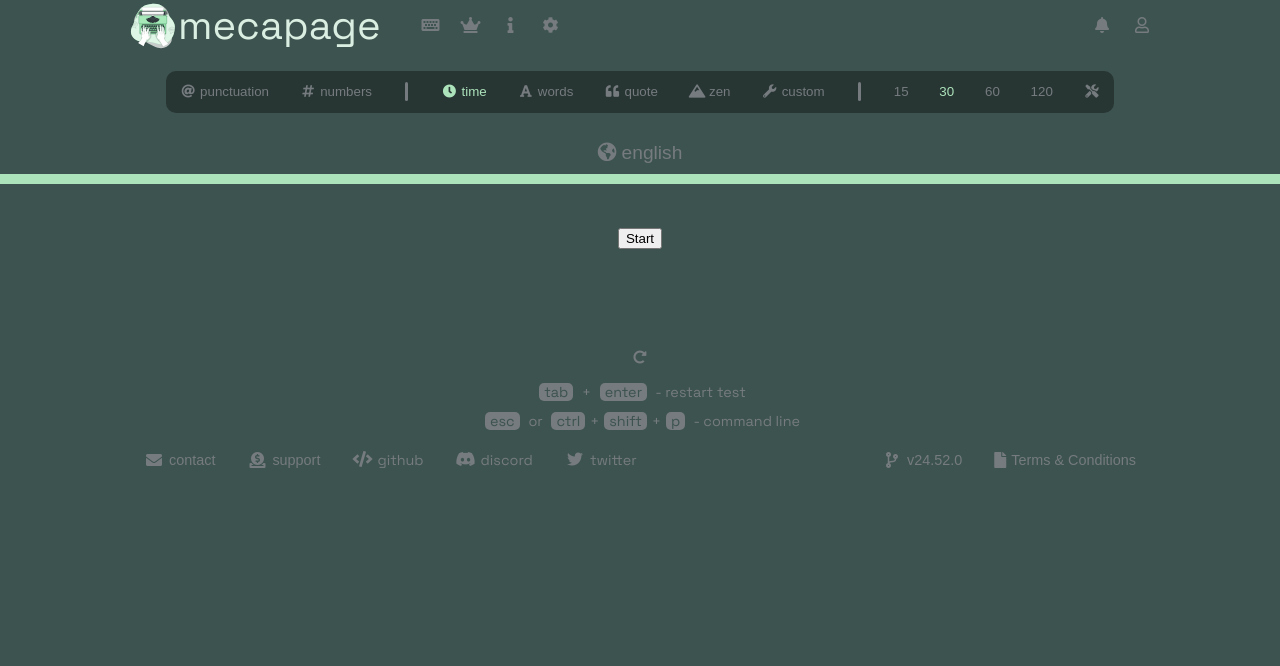
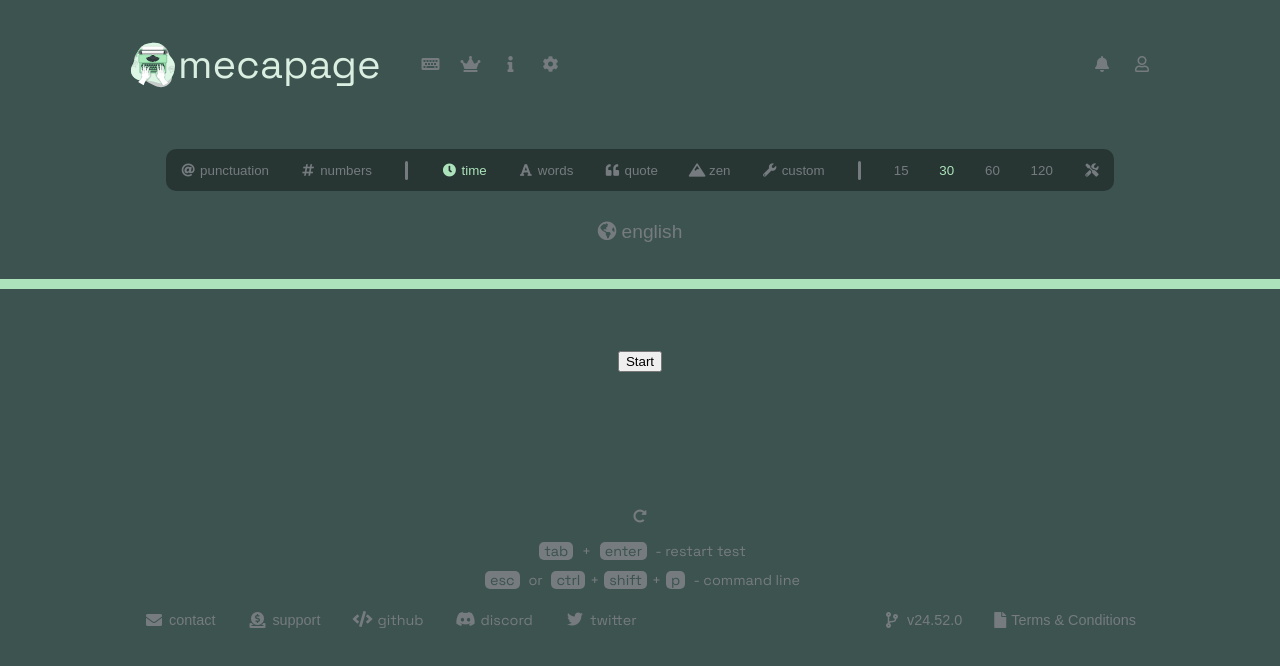
Before and after one commit to Huohla/MecaPage, a website built with Vite: page index.html in a window 1280 px wide. Built offline with nearby package versions, Linux system fonts and the light colour scheme.

Commit message:
Change page distribution

```diff
--- a/index.html
+++ b/index.html
@@ -53,6 +53,7 @@
       </div>
     </nav>
 
+    <div class="container">
       <div class="row">
         <div class="puncAndNum">
           <button class="textButton punctuationMode">
@@ -108,6 +109,7 @@
           <i class="fas fa-globe-americas"></i>
           english
         </button>
+      </div>
     </div>
 
     <div id="typingTest">
--- a/src/main.js
+++ b/src/main.js
@@ -10,11 +10,11 @@ const wordContainer = document.getElementById('currentWord');
 const input = document.querySelector("input");
 
 // * Variables
-const time = 2;
+const time = 60;
 let correctLetter;
 let incorrectLetter;
 let finishLetter;
-let letterList;
+let letterList = [];
 let currentIndex;
 
 // * Funciones
@@ -22,13 +22,16 @@ function start() {
     correctLetter = 0;
     incorrectLetter = 0;
     finishLetter = 0;
-    console.log('start');
+    // console.log('start');
     end.classList.toggle('hidden', true);
     progress.classList.toggle("completeTime", true);
     startButton.classList.toggle('hidden', true);
 }
 
 function newWord() {
+    if(letterList.length > 0) {
+        letterList.forEach(letter => wordContainer.removeChild(letter));
+    }
     const nChosenWord = Math.floor(Math.random() * wordsArray.length);
     const chosenWord = wordsArray[nChosenWord];
     letterList = [];
@@ -47,7 +50,7 @@ restartButton.addEventListener('click', () => start());
 
 progress.addEventListener("animationend", () => {
     end.classList.toggle('hidden', false);
-    console.log('end');
+    // console.log('end');
     progress.classList.toggle("completeTime", false);
     correctElement.textContent = "CAMBIAR";
     incorrectElement.textContent = "CAMBIAR";
@@ -60,11 +63,14 @@ document.documentElement.style.setProperty("--time", time+"s");
 newWord();
 
 input.addEventListener("input", (event) => {
-    console.log(event, letterList[currentIndex]);
+    // console.log(event, letterList[currentIndex]);
     if(event.data === letterList[currentIndex].textContent) {
-        console.log('CORRECT LETTER');
+        // console.log('CORRECT LETTER');
         currentIndex++;
         correctLetter++;
+        if(currentIndex === letterList.length) {
+            newWord();
+        }
         // marcar letra finalizada
     } else {
         incorrectLetter++;
--- a/src/style.css
+++ b/src/style.css
@@ -6,6 +6,8 @@ body {
   color: #757b7f;
   font-family: "Space Grotesk", monospace;
   margin: 0;
+  height: 97vh;
+  width: 100%;
 }
 
 /* * NAV */
@@ -13,6 +15,7 @@ body {
   display: flex;
   justify-content: space-between;
   margin: 0 10%;
+  height: calc(100% / 6);
 }
 
 a {
@@ -45,7 +48,10 @@ a {
   color: #daefe1;
 }
 
-/* * ROW */
+/* * CONTAINER */
+.container {
+  height: calc(100% / 6);
+}
 .row {
   display: flex;
   justify-content: space-between;
@@ -96,7 +102,7 @@ a {
   flex-direction: column;
   align-items: center;
   justify-content: space-between;
-  height: 204px;
+  height: calc(100% / 3);
   font-size: 2rem;
   max-width: 100%;
   opacity: 1;
@@ -139,6 +145,10 @@ a {
 }
 
 /* * FOOTER */
+footer {
+  height: calc(100% / 3);
+}
+
 .keyTips {
   text-align: center;
   line-height: 2em;
```
Lines whose indentation alone changed are shown as unchanged.
